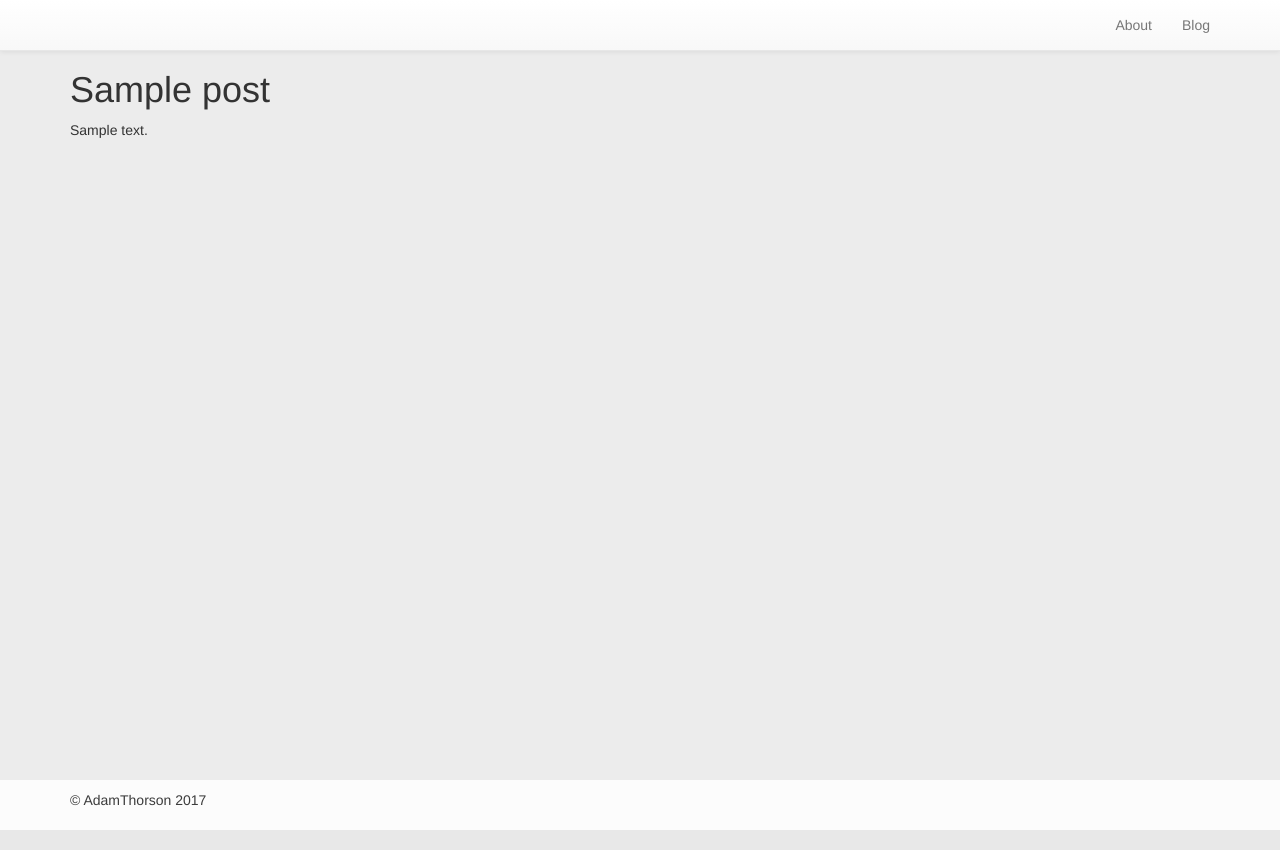
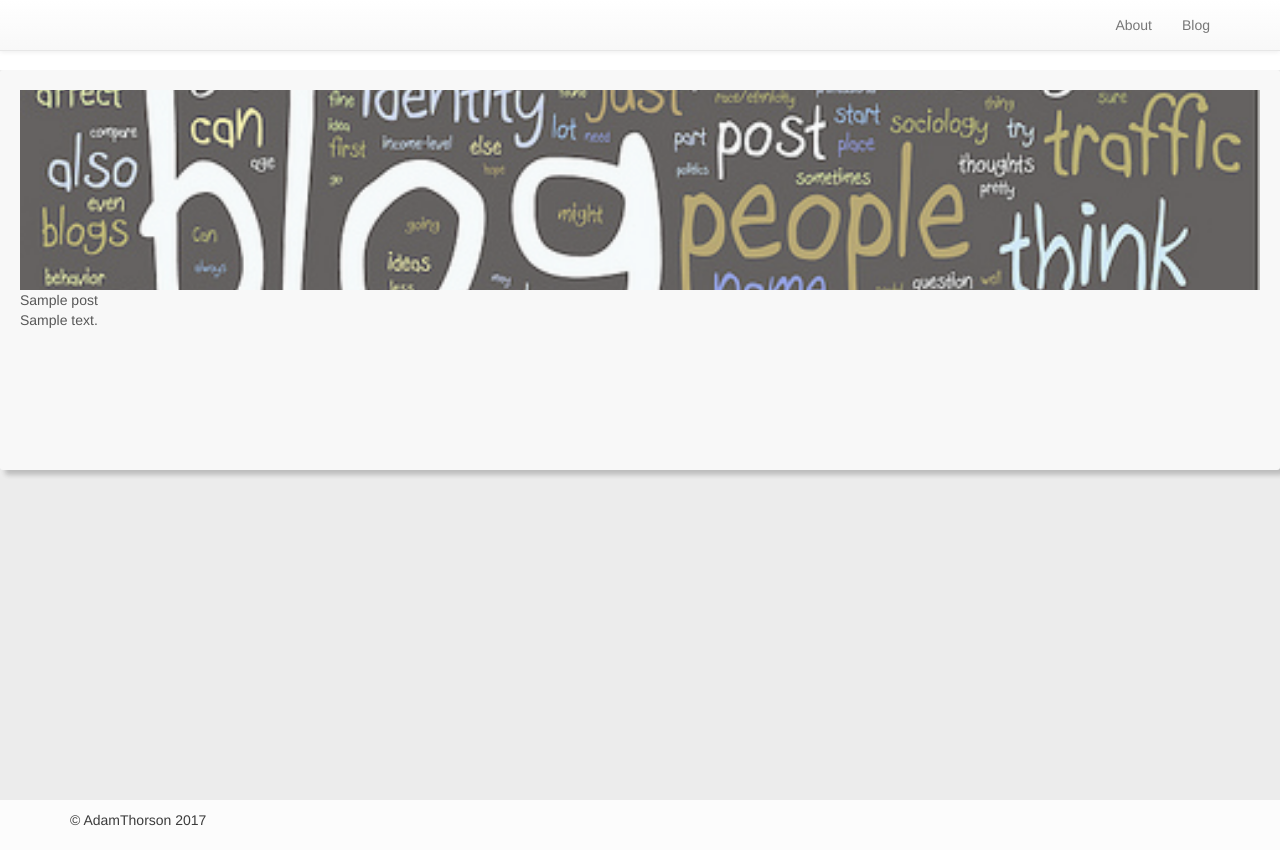
Before and after one commit to ElQuintoViento/Blog, a Django app: template adamthorson/apps/blog/templates/view_post.html in a window 1280 px wide. Run offline with Django 3.2, Linux system fonts and the light colour scheme; the template is opened without the code that fills it: values that come from a table or form of the project are taken from there, others are empty; tables that the repository leaves empty hold one stand-in row (values such as "Sample post"); some libraries are stand-ins or nearby versions.

Commit message:
simple testing blog post template

```diff
--- a/adamthorson/apps/blog/templates/view_post.html
+++ b/adamthorson/apps/blog/templates/view_post.html
@@ -1,10 +1,20 @@
 {% extends "base.html" %}
+{% load staticfiles %}
 
 {% block head_title %}{{ post.title }}{% endblock %}
 
+{% block head_css %}
+<link rel="stylesheet" href="{% static 'css/blog.css' %}"/>
+{% endblock %}
+
 {% block content %}
-    <div class="container">
-        <h1>{{ post.title }}</h1>
-        {{ post.content | safe | escape }}
-    </div> <!-- /container -->
+    <div class="my_container trnsprnt_bckgrnd" style="margin: 20px auto 0 auto;">
+        <div class="div_post">
+            <div class="div_post_top">
+                <img class="img_post" src="/static/img/blogging.jpg" />
+            </div>
+            <div class="title_xlarge">{{ post.title }}</div>
+            {{ post.content | safe | escape }}
+        </div> <!-- /container -->
+    </div>
 {% endblock %}
```
